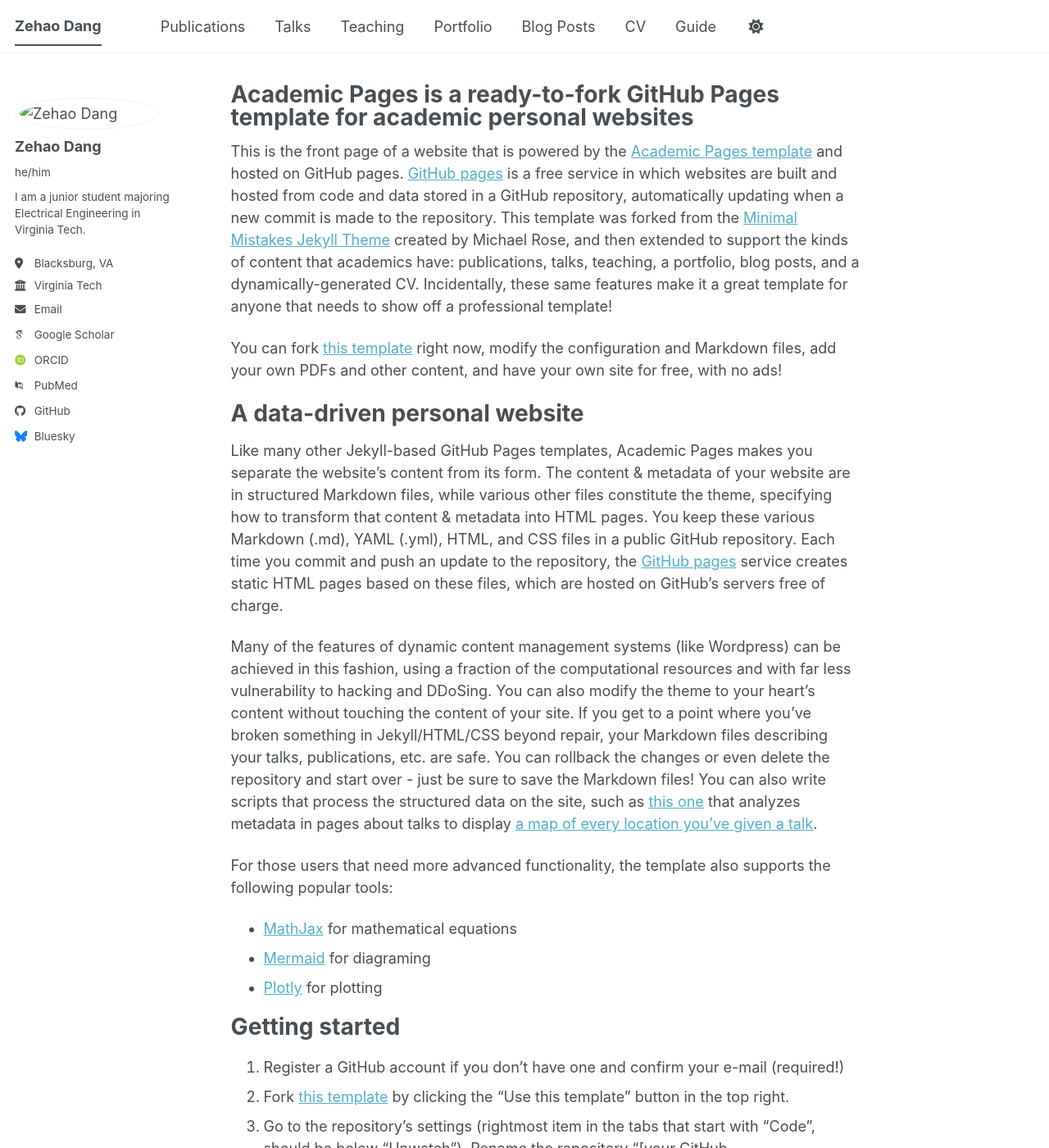
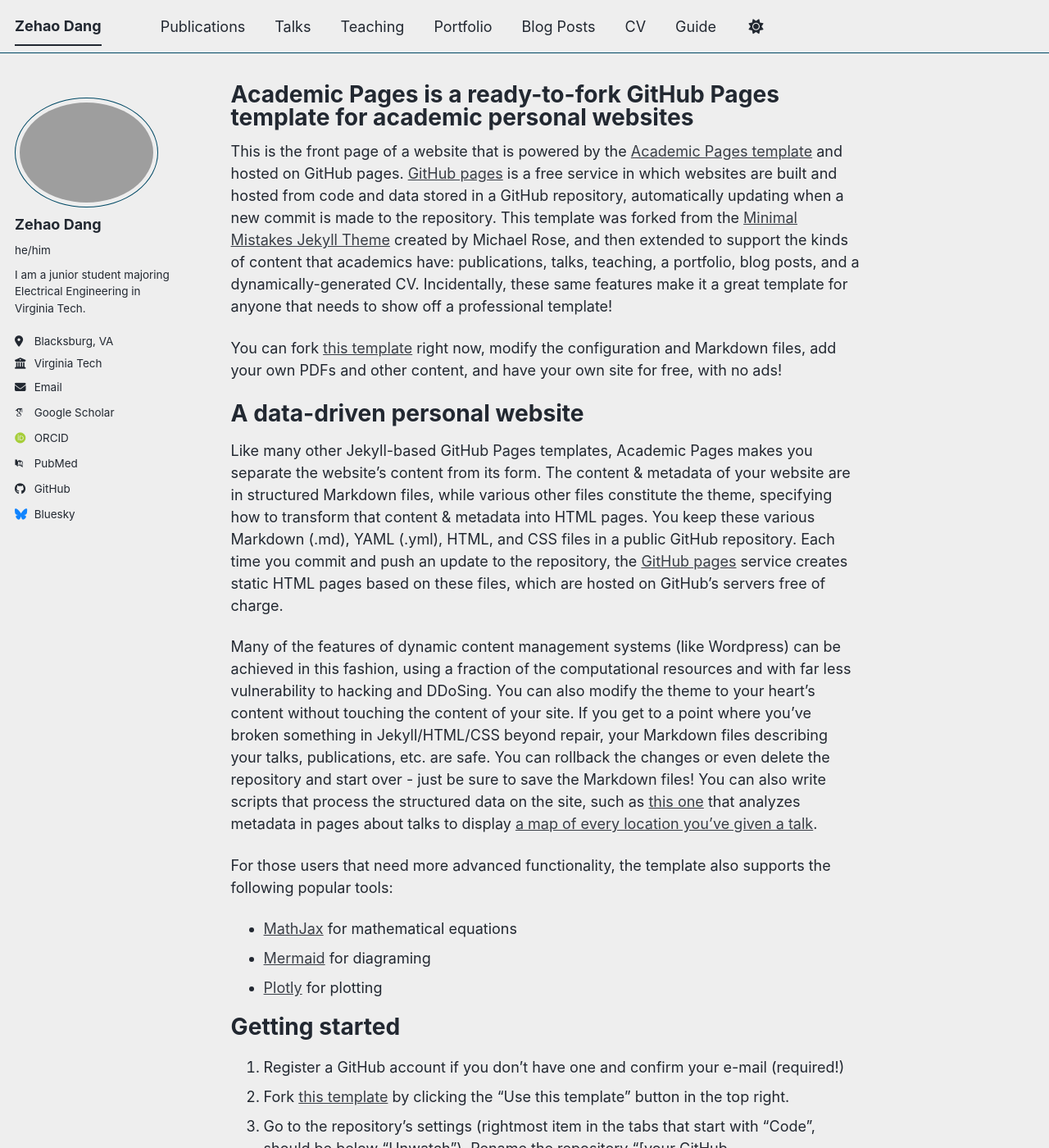
Before and after one commit to ZehaoDang1127/ZehaoDang1127.github.io, a Jekyll site: the page built from _pages/about.md, in a window 1280 px wide and 1400 px high. Shown: the whole window at 82% size. Built offline with Jekyll 4.4.1, drawn with Linux system fonts in a browser that asks for light colours; some web fonts are replaced; a script bundle is joined from its source files by our own code; library files that are not in the unit come from our copies.

Commit message:
Change site theme to 'air' and update avatar image

```diff
--- a/_config.yml
+++ b/_config.yml
@@ -8,7 +8,7 @@
 
 # Basic Site Settings
 locale                   : "en-US"
-site_theme               : "default" # The available themes options are "default", "air", "sunrise", "mint", "dirt" and "contrast"
+site_theme               : "air" # The available themes options are "default", "air", "sunrise", "mint", "dirt" and "contrast"
 title                    : "Zehao Dang"
 title_separator          : "-"
 name                     : &name "Zehao Dang"
@@ -23,7 +23,7 @@
 #               Additional customization can be done by editing /_includes/author-profile.html
 author:
   # Biographic information
-  avatar           : "ProfilePic.jpg"
+  avatar           : "ProfilePic.png"
   name             : "Zehao Dang"
   pronouns         : "he/him"
   bio              : "I am a junior student majoring Electrical Engineering in Virginia Tech."
```
